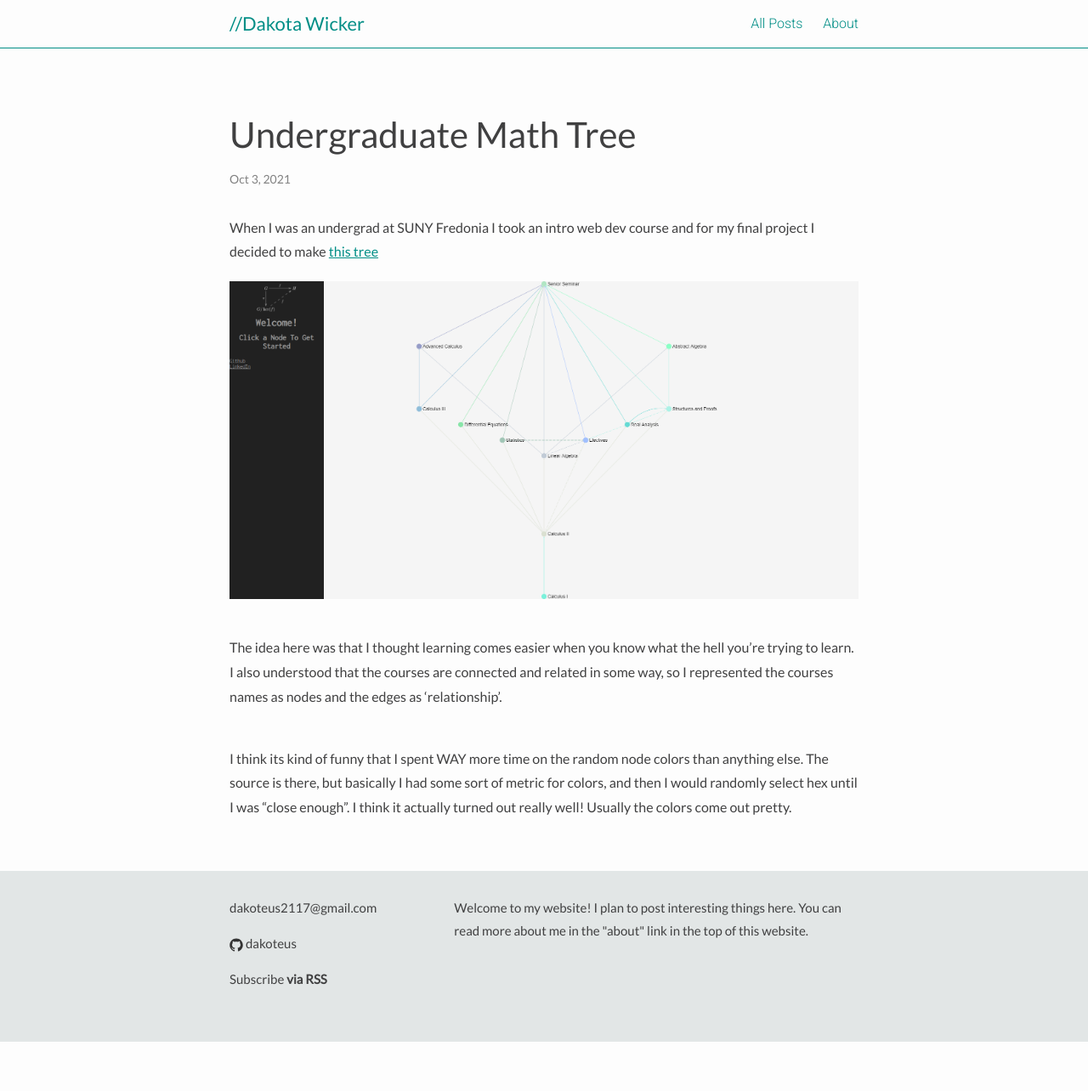
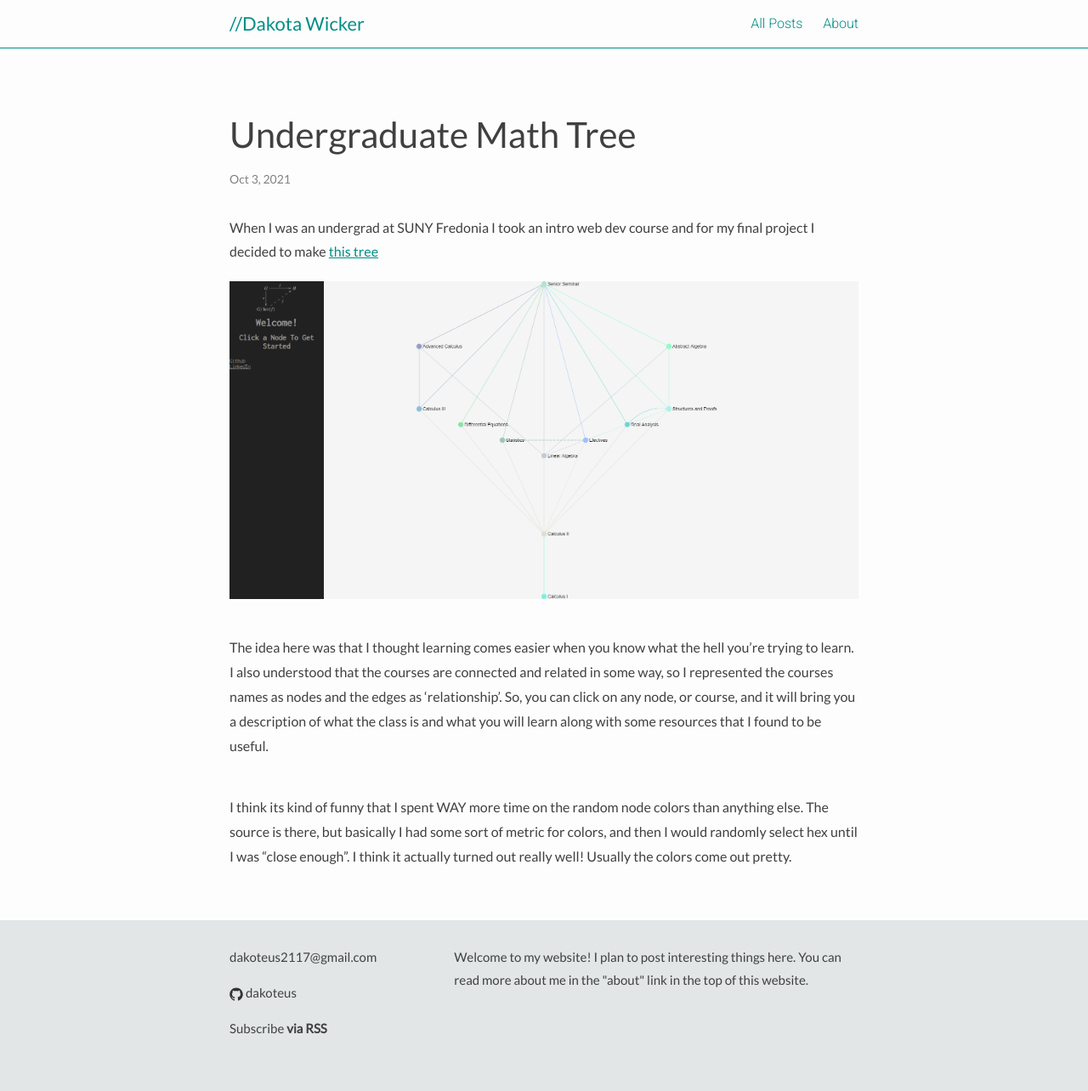
Before and after one commit to Dakoteus/dakoteus.github.io, a Jekyll site: the page built from _posts/2021-10-02-Undergraduate-Math-Tree.md, in a window 1280 px wide. Shown: the whole page at 85% size. Built offline with Jekyll 4.4.1, drawn with Linux system fonts in a browser that asks for light colours; before the commit the page ends 1226 px from its top, so only the background shows below that.

Commit message:
text to undergrad tree

```diff
--- a/_posts/2021-10-02-Undergraduate-Math-Tree.md
+++ b/_posts/2021-10-02-Undergraduate-Math-Tree.md
@@ -8,6 +8,6 @@ When I was an undergrad at SUNY Fredonia I took an intro web dev course and for
 <img width="768" src="/assets/images/mathtree.png"/>
 <br><br>
 
-The idea here was that I thought learning comes easier when you know what the hell you're trying to learn. I also understood that the courses are connected and related in some way, so I represented the courses names as nodes and the edges as 'relationship'. <br><br>
+The idea here was that I thought learning comes easier when you know what the hell you're trying to learn. I also understood that the courses are connected and related in some way, so I represented the courses names as nodes and the edges as 'relationship'. So, you can click on any node, or course, and it will bring you a description of what the class is and what you will learn along with some resources that I found to be useful.<br><br>
 
 I think its kind of funny that I spent WAY more time on the random node colors than anything else. The source is there, but basically I had some sort of metric for colors, and then I would randomly select hex until I was "close enough". I think it actually turned out really well! Usually the colors come out pretty.
```
